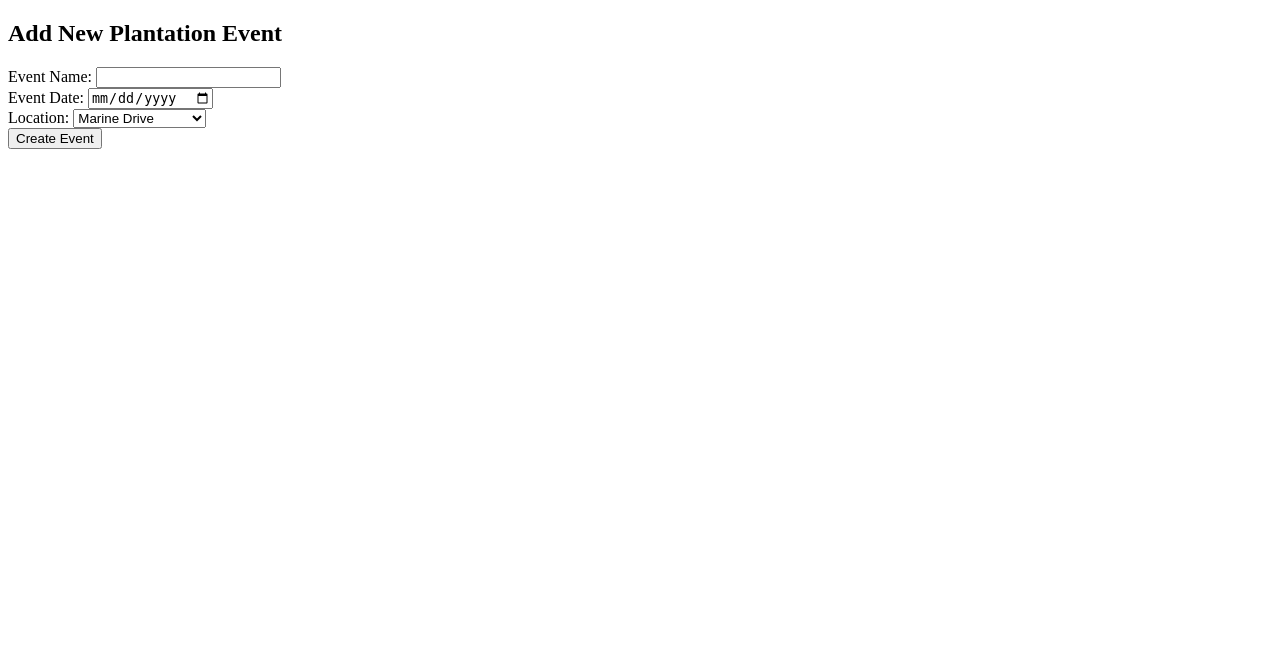
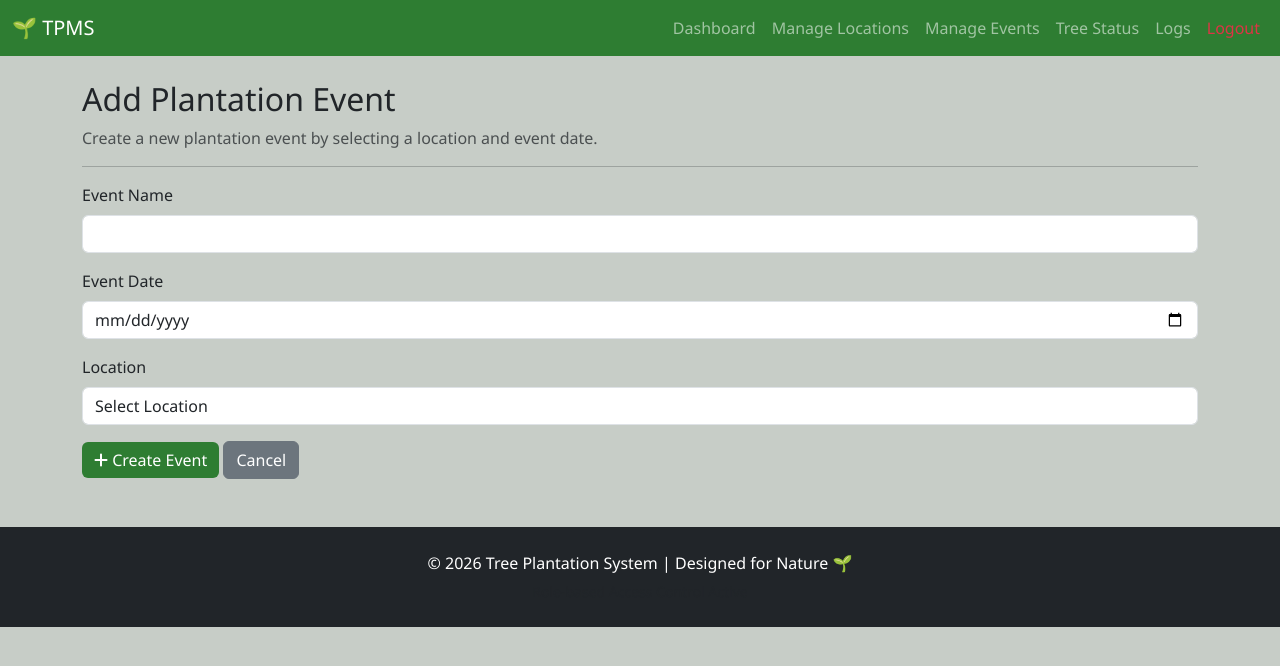
Before and after one commit to Anjana1-bit/tree-plantation-system, a PHP site: page /coordinator/add_event.php in a window 1280 px wide. Shown: the top 666 px of the page. Run offline with PHP 8.4, Linux system fonts and the light colour scheme; a user stored in the database is signed in; data comes from the database, SQL or seed files in the repository.

Commit message:
Updated coordinator modules and maintenance logs

```diff
--- a/coordinator/add_event.php
+++ b/coordinator/add_event.php
@@ -1,34 +1,68 @@
 <?php
 session_start();
 include('../config/db_connect.php');
-// Ensure only coordinators access this
+
+// Only coordinators can access
 if(!isset($_SESSION['role']) || $_SESSION['role'] !== 'coordinator') {
     header("Location: ../auth/login.php");
     exit();
 }
+
+include('../includes/header.php');
+include('../includes/navbar.php');
 ?>
-<!DOCTYPE html>
-<html>
-<body>
-    <h2>Add New Plantation Event</h2>
+
+<div class="container mt-4">
+
+<h2>Add Plantation Event</h2>
+
+<p class="text-muted">
+Create a new plantation event by selecting a location and event date.
+</p>
+
+<hr>
+
 <form action="process_event.php" method="POST">
-        <label>Event Name:</label>
-        <input type="text" name="event_name" required><br>
 
-        <label>Event Date:</label>
-        <input type="date" name="event_date" required><br>
+<div class="mb-3">
+<label class="form-label">Event Name</label>
+<input type="text" name="event_name" class="form-control" required>
+</div>
 
-        <label>Location:</label>
-        <select name="location_id" required>
+<div class="mb-3">
+<label class="form-label">Event Date</label>
+<input type="date" name="event_date" class="form-control" required>
+</div>
+
+<div class="mb-3">
+<label class="form-label">Location</label>
+
+<select name="location_id" class="form-control" required>
+
+<option value="">Select Location</option>
+
 <?php
 $locs = mysqli_query($conn, "SELECT * FROM locations");
-            while($row = mysqli_fetch_assoc($locs)) {
+
+while($row = mysqli_fetch_assoc($locs)){
 echo "<option value='".$row['location_id']."'>".$row['location_name']."</option>";
 }
 ?>
-        </select><br>
 
-        <button type="submit">Create Event</button>
+</select>
+
+</div>
+
+<button type="submit" class="btn btn-success">
+<i class="fa fa-plus"></i> Create Event
+</button>
+
+<a href="manage_events.php" class="btn btn-secondary">
+Cancel
+</a>
+
 </form>
-</body>
-</html>
+
+</div>
+
+<?php include('../includes/footer.php'); ?>
```
Lines whose indentation alone changed are shown as unchanged.
